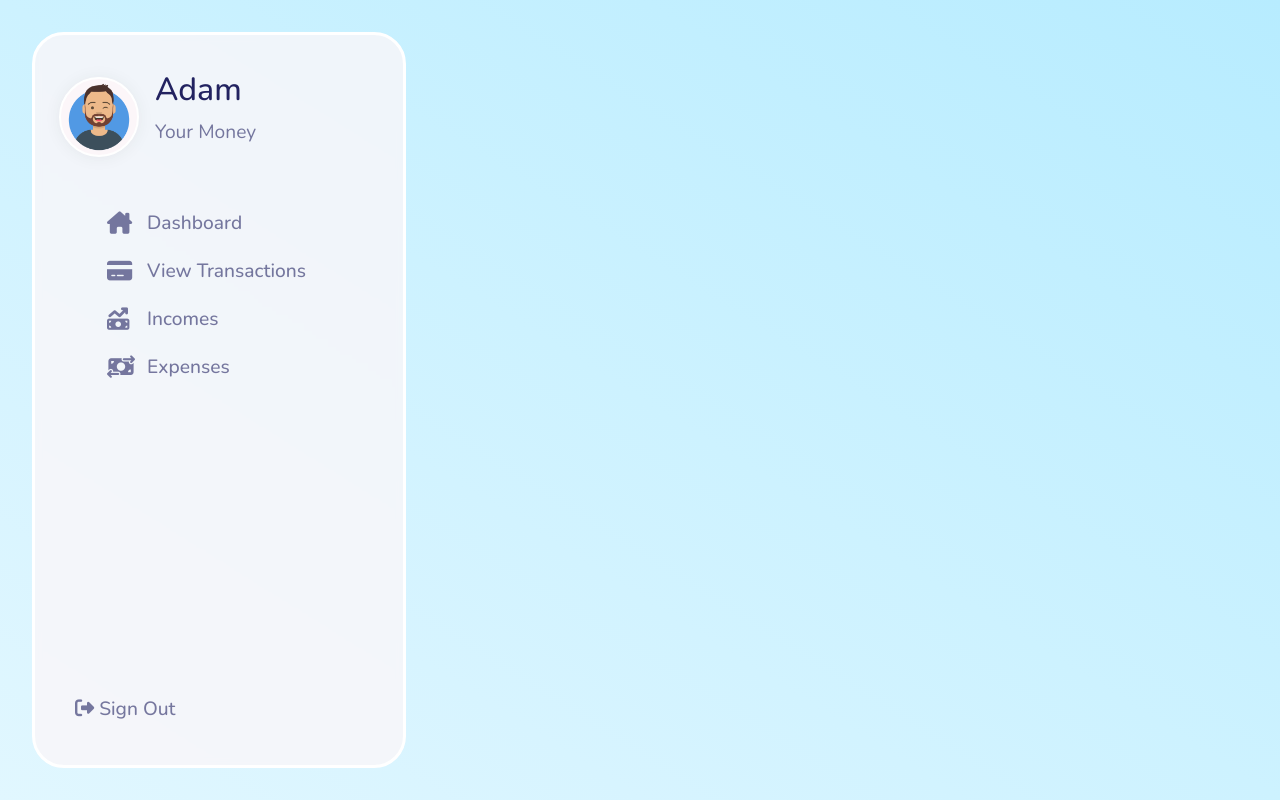
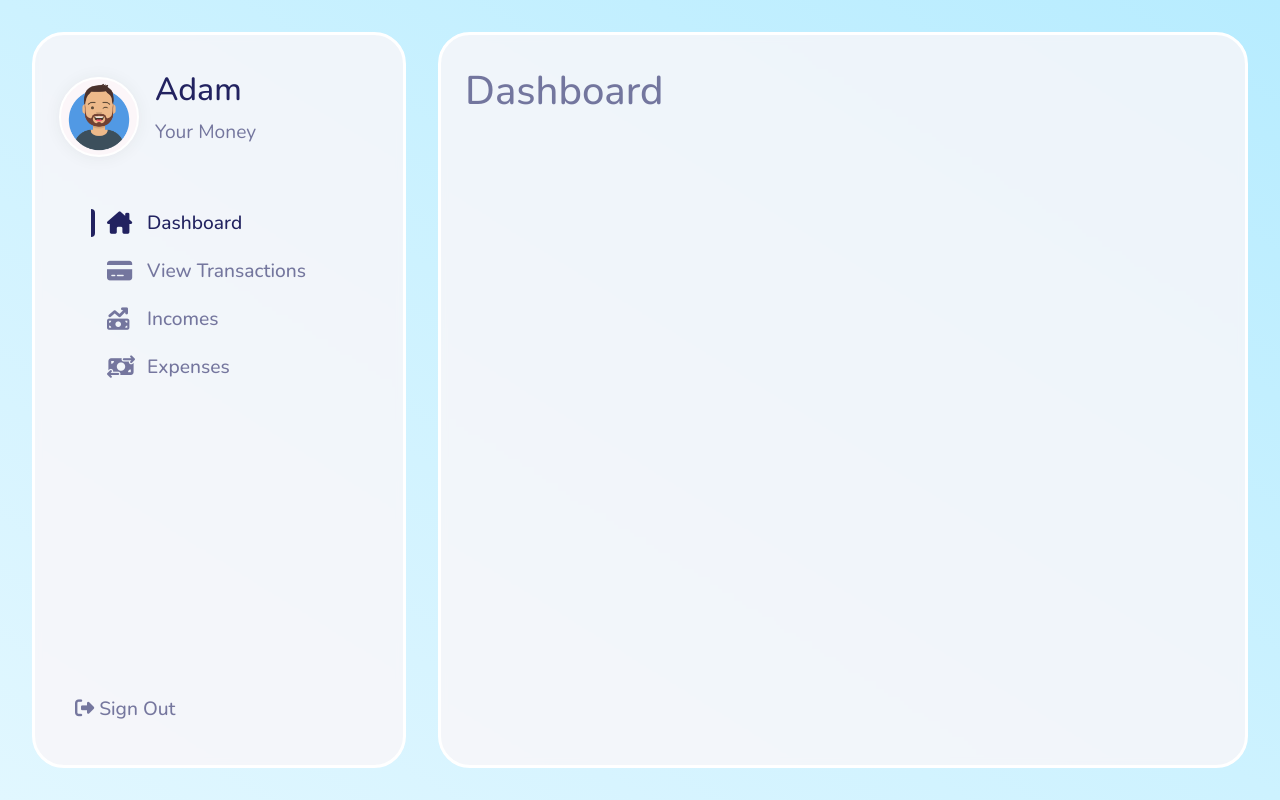
Before and after one commit to AntWalach/FamilyWallet, a React (Vite) app in the folder Frontend/familyWallet/: page / in a window 1280 px wide. Built offline with nearby package versions, Linux system fonts and the light colour scheme.

Commit message:
[new] main content layout

```diff
--- a/Frontend/familyWallet/src/App.jsx
+++ b/Frontend/familyWallet/src/App.jsx
@@ -1,11 +1,35 @@
 import layouts from "./styles/layouts.module.css";
 import Navigation from "./Components/Navigation/Navigation";
+import Dashboard from "./Components/Dashboard/Dasboard";
+import Expenses from "./Components/Expenses/Expenses";
+import Incomes from "./Components/Incomes/Incomes";
+import Transactions from "./Components/Transactions/Transactions";
+import React, { useState } from "react";
 
 function App() {
+  const [active, setActive] = useState(1)
+  const displayData = () => {
+    switch(active){
+      case 1:
+        return <Dashboard />
+      case 2:
+        return <Transactions />
+      case 3:
+        return <Incomes />
+      case 4:
+        return <Expenses />
+      default:
+        return <Dashboard />
+    }
+  }
+
   return (
     <div className='App'>
       <div className={`${layouts.mainLayout}`}>
-        <Navigation/>
+        <Navigation active={active} setActive={setActive}/>
+        <main>
+          {displayData()}
+        </main>
       </div>
     </div>
   )
--- /dev/null
+++ b/Frontend/familyWallet/src/Components/Dashboard/Dasboard.jsx
@@ -0,0 +1,16 @@
+import React from 'react'
+import layouts from "../../styles/layouts.module.css";
+
+function Dashboard(){
+    return(
+        <div className={`${layouts.dashboard}`}>
+            <div className={`${layouts.innerLayout}`}>
+                <h1>Dashboard</h1>
+            </div>
+        </div>
+    )
+}
+
+
+
+export default Dashboard
--- /dev/null
+++ b/Frontend/familyWallet/src/Components/Expenses/Expenses.jsx
@@ -0,0 +1,16 @@
+import React from 'react'
+import layouts from "../../styles/layouts.module.css";
+
+function Expenses(){
+    return(
+        <div className={`${layouts.expenses}`}>
+            <div className={`${layouts.innerLayout}`}>
+                <h1>Expenses</h1>
+            </div>
+        </div>
+    )
+}
+
+
+
+export default Expenses
--- /dev/null
+++ b/Frontend/familyWallet/src/Components/Incomes/Incomes.jsx
@@ -0,0 +1,16 @@
+import React from 'react'
+import layouts from "../../styles/layouts.module.css";
+
+function Incomes(){
+    return(
+        <div className={`${layouts.incomes}`}>
+            <div className={`${layouts.innerLayout}`}>
+                <h1>Incomes</h1>
+            </div>
+        </div>
+    )
+}
+
+
+
+export default Incomes
--- a/Frontend/familyWallet/src/Components/Navigation/Navigation.jsx
+++ b/Frontend/familyWallet/src/Components/Navigation/Navigation.jsx
@@ -1,11 +1,11 @@
-import React from 'react'
+import React, { useState } from 'react'
 import layouts from "../../styles/layouts.module.css";
 import { menuItems } from '../../utils/menuItems';
 import { signout } from '../../utils/icons';
 import avatar from '../../images/avatar.png'
 
 
-function Navigation(){
+function Navigation({active, setActive}){
     return(
         <div className={`${layouts.navigationStyled}`}>
             <div className={`${layouts.userContainer}`}>
@@ -19,6 +19,8 @@ function Navigation(){
                 {menuItems.map((item) => {
                     return <li
                         key={item.id}
+                        onClick={() => setActive(item.id)}
+                        className={active === item.id ? layouts.active : ''}
                     >
                         {item.icon}
                         <span>{item.title}</span>
--- /dev/null
+++ b/Frontend/familyWallet/src/Components/Transactions/Transactions.jsx
@@ -0,0 +1,16 @@
+import React from 'react'
+import layouts from "../../styles/layouts.module.css";
+
+function Transactions(){
+    return(
+        <div className={`${layouts.transactions}`}>
+            <div className={`${layouts.innerLayout}`}>
+                <h1>Transactions</h1>
+            </div>
+        </div>
+    )
+}
+
+
+
+export default Transactions
--- a/Frontend/familyWallet/src/styles/global.css
+++ b/Frontend/familyWallet/src/styles/global.css
@@ -16,4 +16,16 @@ body{
     height: 100vh;
     background-image: linear-gradient(to right top, #e1f7ff, #d7f4ff, #cdf2ff, #c2efff, #b7ecff);
     position: relative;
+    main{
+        flex: 1;
+        background: rgba(252, 246, 249, 0.78);
+        border: 3px solid #FFFFFF;
+        backdrop-filter: blur(4.5px);
+        border-radius: 32px;
+        overflow: auto;
+        overflow-x: hidden;
+        &::-webkit-scrollbar{
+            width: 0;
+        }
+    }
 }
--- a/Frontend/familyWallet/src/styles/layouts.module.css
+++ b/Frontend/familyWallet/src/styles/layouts.module.css
@@ -47,10 +47,6 @@
     }
 }
 
-.userText{
-
-}
-
 .menuItems{
     flex: 1;
     display: flex;
@@ -77,6 +73,24 @@
     }
 }
 
+.active{
+    color: var(--main-color) !important;
+    i{
+        color: var(--main-color) !important;
+    }
+
+    &::before{
+        content: "";
+        position: absolute;
+        left: 0;
+        top: 0;
+        width: 4px;
+        height: 100%;
+        background: var(--main-color);
+        border-radius: 0 10px 10px 0;
+    }
+}
+
 .bottomNav{
     align-items: center;
     margin: .6rem 0;
@@ -90,3 +104,19 @@
         color: var(--main-color);
     }
 }
+
+.dashboard{
+
+}
+
+.expenses{
+
+}
+
+.incomes{
+
+}
+
+.transactions{
+
+}
```
